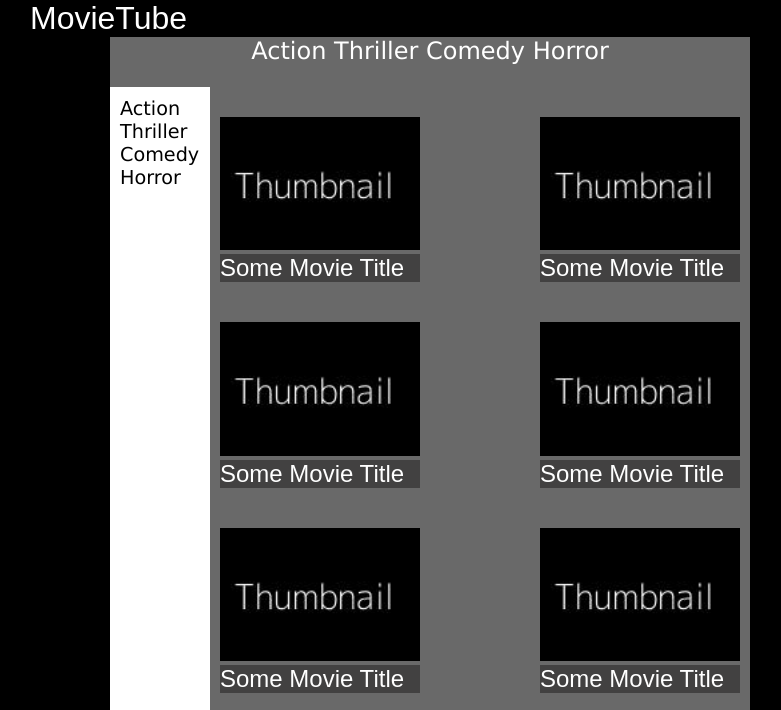
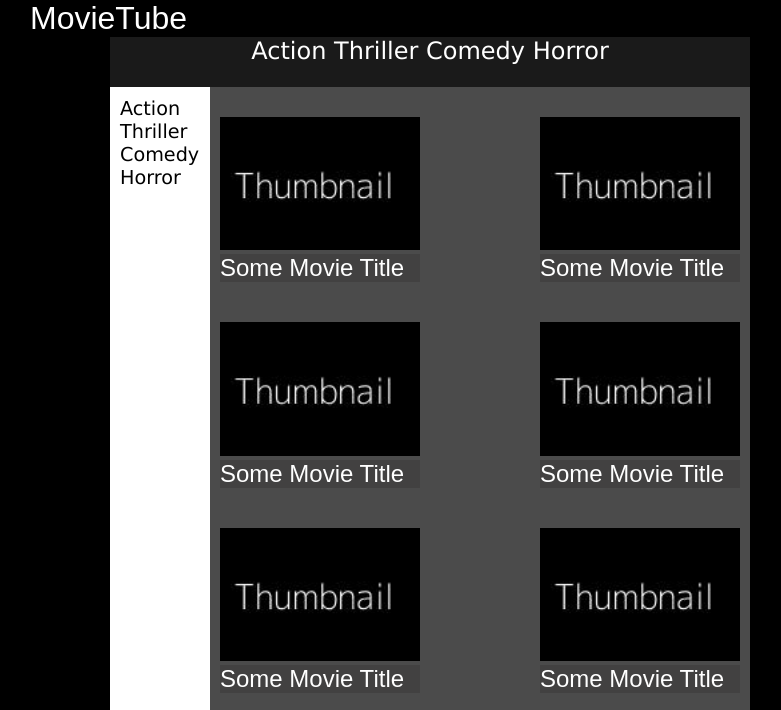
Before and after one commit to dirkkrimpenfort/thumbnail-page, a website: page index.html in a window 1280 px wide. Shown: the top 710 px of the page, without its empty margins (210-991 px from the left). Drawn offline with Linux system fonts and the light colour scheme.

Commit message:
uib-laying-out-fullpage-corrected because of mistakes in code buddy

```diff
--- a/styles.css
+++ b/styles.css
@@ -12,7 +12,7 @@ body {
 .container0
 {
     width: 50%;
-    background-color: dimgray;
+    background-color: #1a1a1a;
     margin: 0 auto;
     display: flex;
     flex-direction: column;
@@ -31,7 +31,7 @@ p
 
 .container1
 {
-    background-color: dimgray;
+    background-color: #1a1a1a;
     width: 100%;
     display: flex;
     flex-direction: row-reverse;
@@ -53,7 +53,7 @@ ul
 
 .container2
 {
-    background-color: dimgray;
+    background-color:#4b4b4b;
     width: 100%;
     display: flex;
     flex-direction: row;
```
